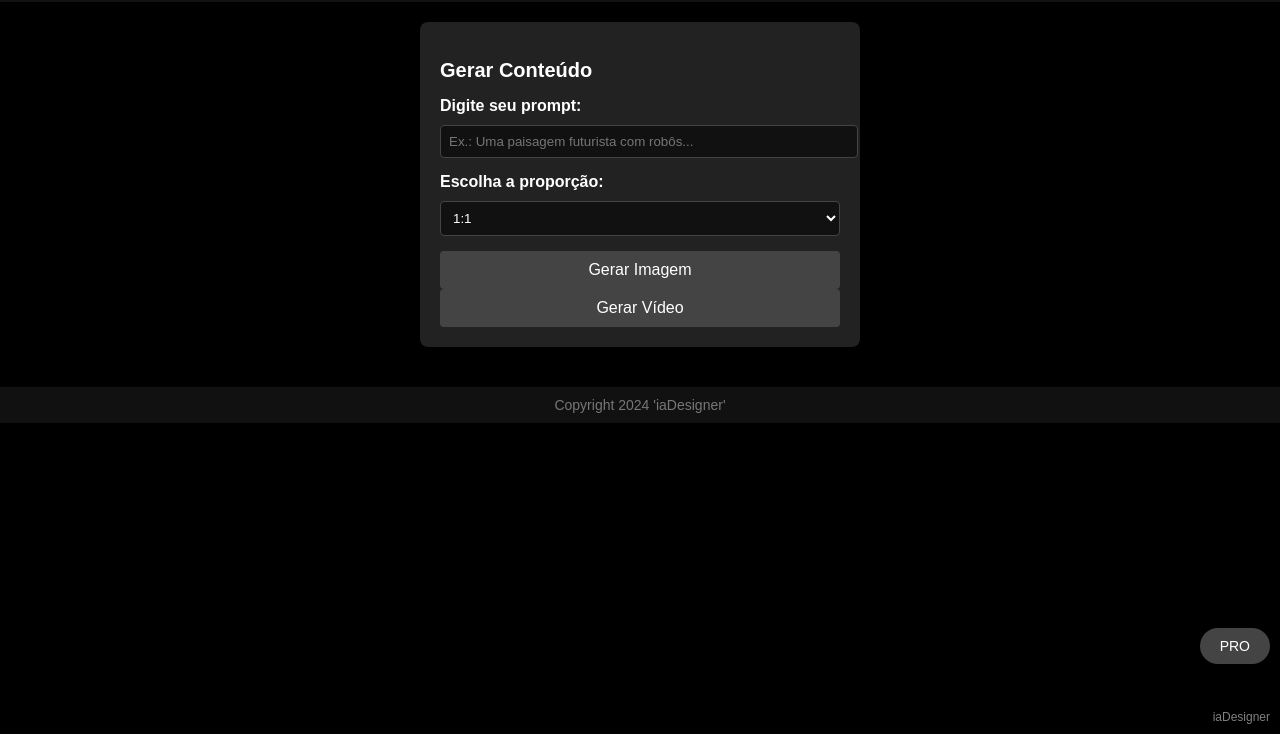
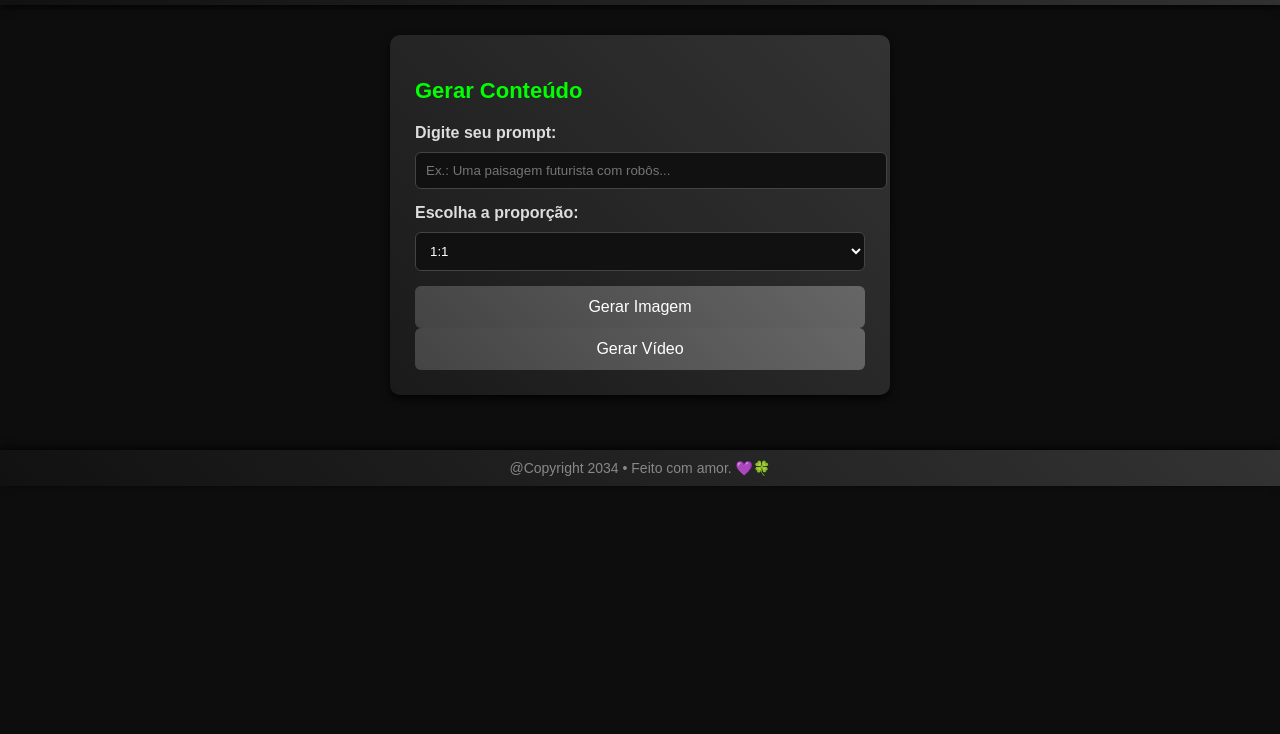
Before and after one commit to iadesignerweb/Nio-gravando-audio., a plain HTML site: page index.html in a window 1280 px wide. Shown: the part 66-800 px from the top of the page. Drawn offline with Linux system fonts and the light colour scheme; a web font is replaced by a local one.

Commit message:
index.html

```diff
--- a/index.html
+++ b/index.html
@@ -5,113 +5,102 @@
   <meta name="viewport" content="width=device-width, initial-scale=1.0">
   <title>Gerador de Imagens e Vídeos - iaDesigner</title>
   <style>
+    @font-face {
+      font-family: 'Exstrende Future';
+      src: url('ExstrendeFuture.ttf'); /* Certifique-se de ter essa fonte no diretório ou substitua pelo caminho correto */
+    }
     body {
-      font-family: Arial, sans-serif;
+      font-family: 'Exstrende Future', Arial, sans-serif;
       margin: 0;
       padding: 0;
-      background-color: #000; /* Fundo preto */
-      color: #fff; /* Texto branco para contraste */
+      background-color: #0d0d0d; /* Fundo futurista */
+      color: #fff;
     }
     header {
       text-align: center;
       padding: 20px;
-      background-color: #111;
-      box-shadow: 0 2px 4px rgba(0, 0, 0, 0.5);
+      background: linear-gradient(45deg, #111, #333);
+      box-shadow: 0 2px 8px rgba(0, 0, 0, 0.8);
     }
     header h1 {
       margin: 0;
-      font-size: 24px;
+      font-size: 26px;
+      color: #00ff00; /* Verde estilo WhatsApp */
     }
     main {
       display: flex;
       flex-direction: column;
       align-items: center;
-      margin: 20px;
+      margin: 30px;
     }
     .prompt-container {
-      background: #222;
-      padding: 20px;
-      border-radius: 8px;
-      box-shadow: 0 2px 4px rgba(0, 0, 0, 0.5);
+      background: linear-gradient(45deg, #1a1a1a, #333);
+      padding: 25px;
+      border-radius: 10px;
+      box-shadow: 0 4px 8px rgba(0, 0, 0, 0.8);
       width: 100%;
-      max-width: 400px;
+      max-width: 450px;
     }
     .prompt-container h2 {
-      margin-bottom: 15px;
-      font-size: 20px;
+      margin-bottom: 20px;
+      font-size: 22px;
+      color: #00ff00;
     }
     .prompt-container label {
       display: block;
       margin-bottom: 10px;
       font-weight: bold;
+      color: #ddd;
     }
     .prompt-container input,
     .prompt-container select {
       width: 100%;
-      padding: 8px;
+      padding: 10px;
       margin-bottom: 15px;
       border: 1px solid #444;
-      border-radius: 4px;
+      border-radius: 6px;
       background: #111;
       color: #fff;
     }
     .prompt-container button {
       width: 100%;
-      padding: 10px;
+      padding: 12px;
       border: none;
-      background-color: #444;
+      background: linear-gradient(45deg, #444, #666);
       color: #fff;
-      border-radius: 4px;
+      border-radius: 6px;
       cursor: pointer;
       font-size: 16px;
+      transition: background 0.3s ease-in-out;
     }
     .prompt-container button:hover {
-      background-color: #666;
+      background: linear-gradient(45deg, #666, #888);
     }
     footer {
-      margin-top: 20px;
+      margin-top: 30px;
       text-align: center;
       font-size: 14px;
-      color: #777;
+      color: #888;
       padding: 10px;
-      background: #111;
-      box-shadow: 0 -2px 4px rgba(0, 0, 0, 0.5);
+      background: linear-gradient(45deg, #111, #333);
+      box-shadow: 0 -2px 8px rgba(0, 0, 0, 0.8);
     }
-    .watermark {
-      position: fixed;
-      bottom: 10px;
-      right: 10px;
-      font-size: 12px;
-      opacity: 0.5;
-    }
-    .pro-button {
-      position: fixed;
-      bottom: 70px;
-      right: 10px;
-      background: #444;
-      color: white;
-      padding: 10px 20px;
-      border-radius: 50px;
-      font-size: 14px;
-      text-decoration: none;
-      text-align: center;
-    }
-    .pro-button:hover {
-      background: #666;
+    footer span {
+      color: #ff00ff; /* Púrpura */
     }
     #loading {
       display: none;
       margin-top: 15px;
       color: #fff;
-      font-size: 14px;
+      font-size: 16px;
       text-align: center;
     }
     #result {
-      margin-top: 20px;
+      margin-top: 25px;
       text-align: center;
     }
     #result a {
-      color: #00aaff;
+      color: #00ff00;
       text-decoration: none;
       font-weight: bold;
     }
@@ -138,29 +127,27 @@
         <option value="16:9">16:9</option>
       </select>
 
-      <button onclick="generateImage()" aria-label="Gerar Imagem">Gerar Imagem</button>
-      <button onclick="generateVideo()" aria-label="Gerar Vídeo">Gerar Vídeo</button>
+      <button onclick="generateImage()">Gerar Imagem</button>
+      <button onclick="generateVideo()">Gerar Vídeo</button>
 
       <div id="loading">Processando... Por favor, aguarde.</div>
     </div>
     <div id="result"></div>
   </main>
   <footer>
-    Copyright 2024 'iaDesigner'
+    @Copyright 2034 • Feito com amor. <span>💜🍀</span>
   </footer>
-  <div class="watermark">iaDesigner</div>
-  <a href="https://wa.me/558799786261" class="pro-button">PRO</a>
 
   <script>
-    const API_URL = "https://api.exemplo.com"; // Substitua com o endpoint base da API
-    const API_TOKEN = "077kb742-9494-4af4-b4ea-7438a1d40321";
+    const API_URL = "https://pixabay.com/api/?key=SEU_TOKEN_AQUI"; // Substitua com o endpoint correto da API
+    const API_TOKEN = "077kb742-9494-4af4-b4ea-7438a1d40321"; // Token fornecido
 
     async function generateContent(type) {
       const prompt = document.getElementById('prompt').value.trim();
       const ratio = document.getElementById('ratio').value;
       const loading = document.getElementById('loading');
       const result = document.getElementById('result');
-      const duration = type === 'video' ? 3 : null; // Limite de 3 segundos para vídeos
+      const duration = type === 'video' ? 4 : null;
 
       if (!prompt) {
         alert('O prompt não pode estar vazio!');
```
